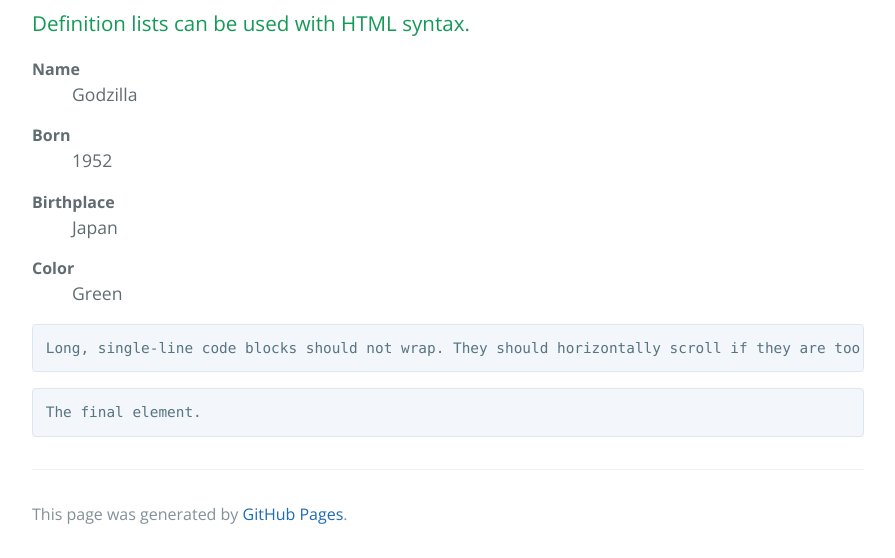
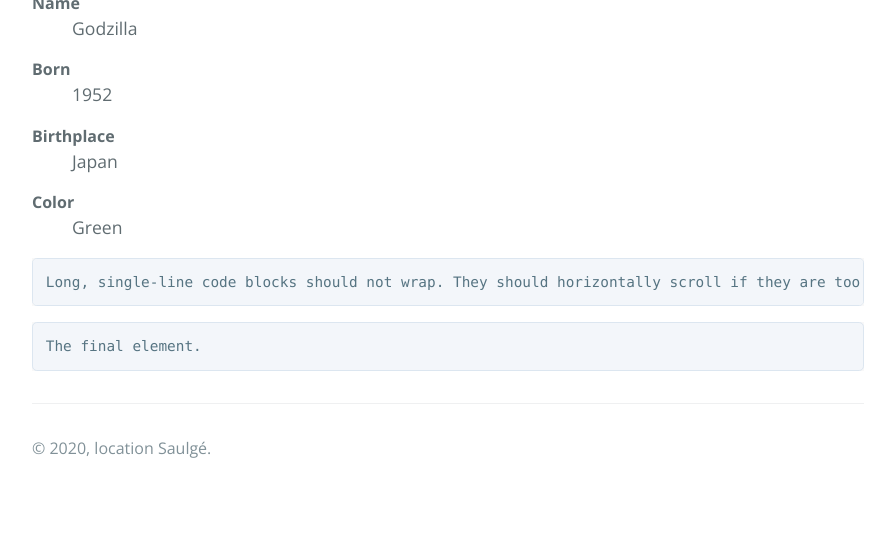
Before and after one commit to saulge/location, a Jekyll site: the page built from index.md, in a window 1280 px wide and 900 px high, scrolled down 3166 px, cut to the strip 342-900 px from the top of the window. Shown: the whole strip, without its empty margins (192-1087 px from the left). Built offline with Jekyll 4.4.1, drawn with Linux system fonts in a browser that asks for light colours; after the commit the page ends 4000 px from its top, so only the background shows below that; some of the changed text lies outside the part shown.

Commit message:
Attempt to modify layout

```diff
--- a/_layouts/default.html
+++ b/_layouts/default.html
@@ -25,23 +25,13 @@
     <header class="page-header" role="banner">
       <h1 class="project-name">{{ page.title | default: site.title | default: site.github.repository_name }}</h1>
       <h2 class="project-tagline">{{ page.description | default: site.description | default: site.github.project_tagline }}</h2>
-      {% if site.github.is_project_page %}
-        <a href="{{ site.github.repository_url }}" class="btn">View on GitHub</a>
-      {% endif %}
-      {% if site.show_downloads %}
-        <a href="{{ site.github.zip_url }}" class="btn">Download .zip</a>
-        <a href="{{ site.github.tar_url }}" class="btn">Download .tar.gz</a>
-      {% endif %}
     </header>
 
     <main id="content" class="main-content" role="main">
       {{ content }}
 
       <footer class="site-footer">
-        {% if site.github.is_project_page %}
-          <span class="site-footer-owner"><a href="{{ site.github.repository_url }}">{{ site.github.repository_name }}</a> is maintained by <a href="{{ site.github.owner_url }}">{{ site.github.owner_name }}</a>.</span>
-        {% endif %}
-        <span class="site-footer-credits">This page was generated by <a href="https://pages.github.com">GitHub Pages</a>.</span>
+        <span class="site-footer-credits">&copy; 2020, location Saulg&eacute;.</span>
       </footer>
     </main>
   </body>
```
Also changed, not shown: .rubocop.yml (added).
